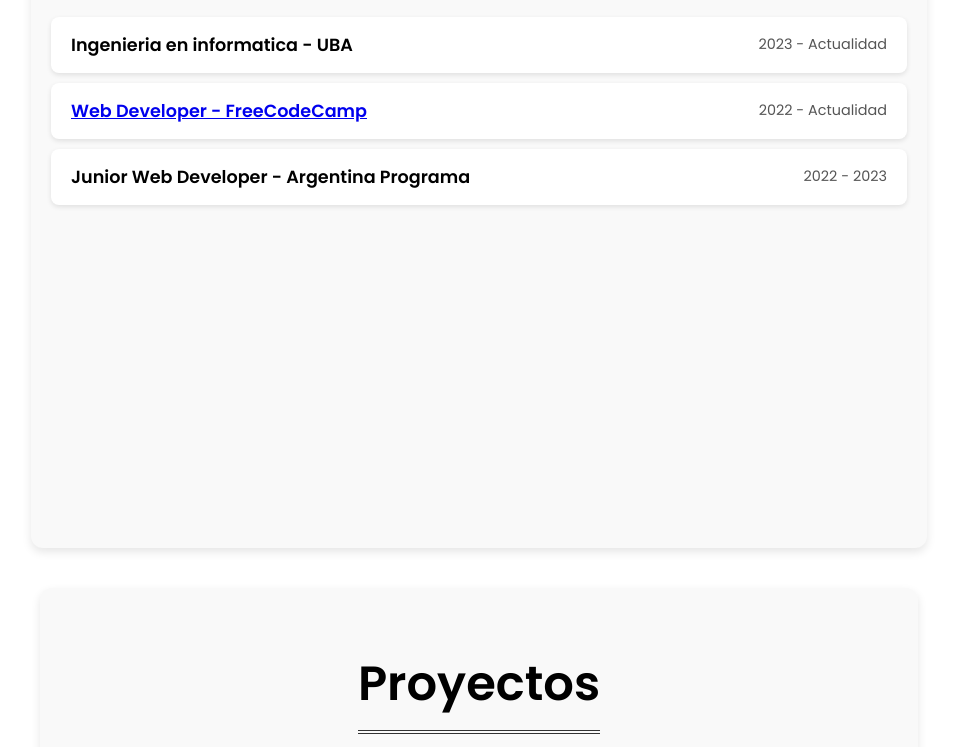
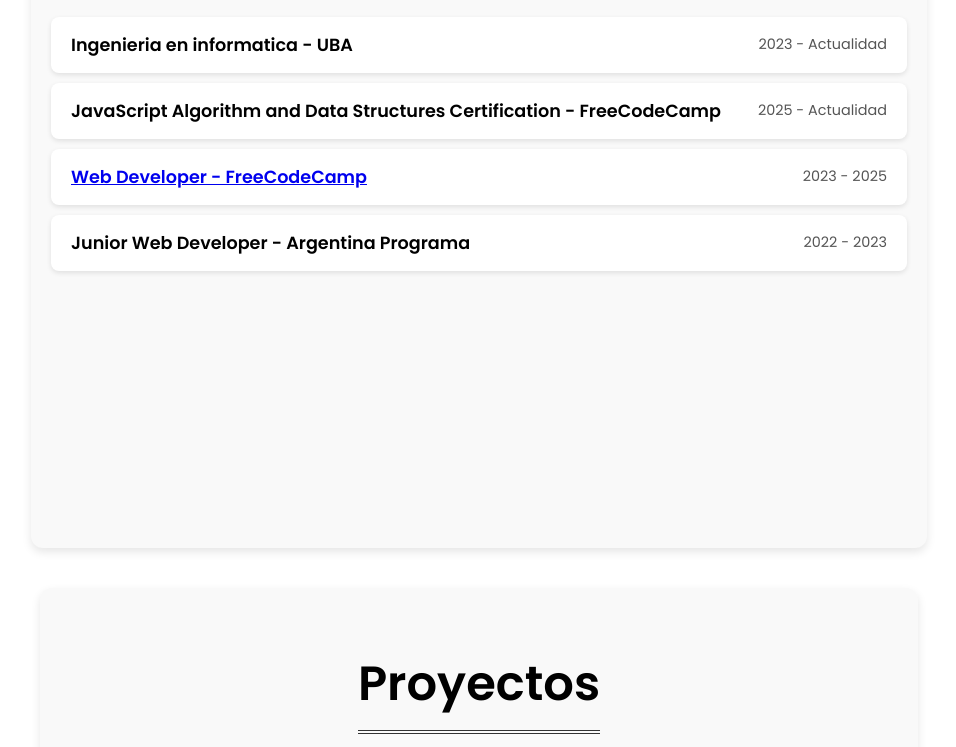
Before and after one commit to Cuzzi-i/Portfolio-page, a plain HTML site: page index.html in a window 1280 px wide. Shown: the part 1166-1913 px from the top of the page, without its empty margins (161-1117 px from the left). Drawn offline with Linux system fonts and the light colour scheme; a web font is replaced by a local one.

Commit message:
Update index.html

```diff
--- a/index.html
+++ b/index.html
@@ -34,7 +34,8 @@
                 <!-- For Adding more items! -->
             <!-- <li class="item"> <h4>1 - 1</h4> <h4 class="s-date">1 - 1</h4></li> -->
                 <li class="item"> <h4>Ingenieria en informatica - UBA</h4><h4 class="s-date">2023 - Actualidad</h4></li>
-                <li class="item"> <a href="https://www.freecodecamp.org/certification/Cuzzi-i/responsive-web-design" target="_blank"><h4>Web Developer - FreeCodeCamp</h4></a><h4 class="s-date">2022 - Actualidad</h4></li>
+                <li class="item"> <h4>JavaScript Algorithm and Data Structures Certification - FreeCodeCamp</h4> <h4 class="s-date">2025 - Actualidad</h4></li>
+                <li class="item"> <a href="https://www.freecodecamp.org/certification/Cuzzi-i/responsive-web-design" target="_blank"><h4>Web Developer - FreeCodeCamp</h4></a><h4 class="s-date">2023 - 2025</h4></li>
                 <li class="item"> <h4>Junior Web Developer - Argentina Programa</h4> <h4 class="s-date">2022 - 2023</h4></li>
 
             </ul>
```
